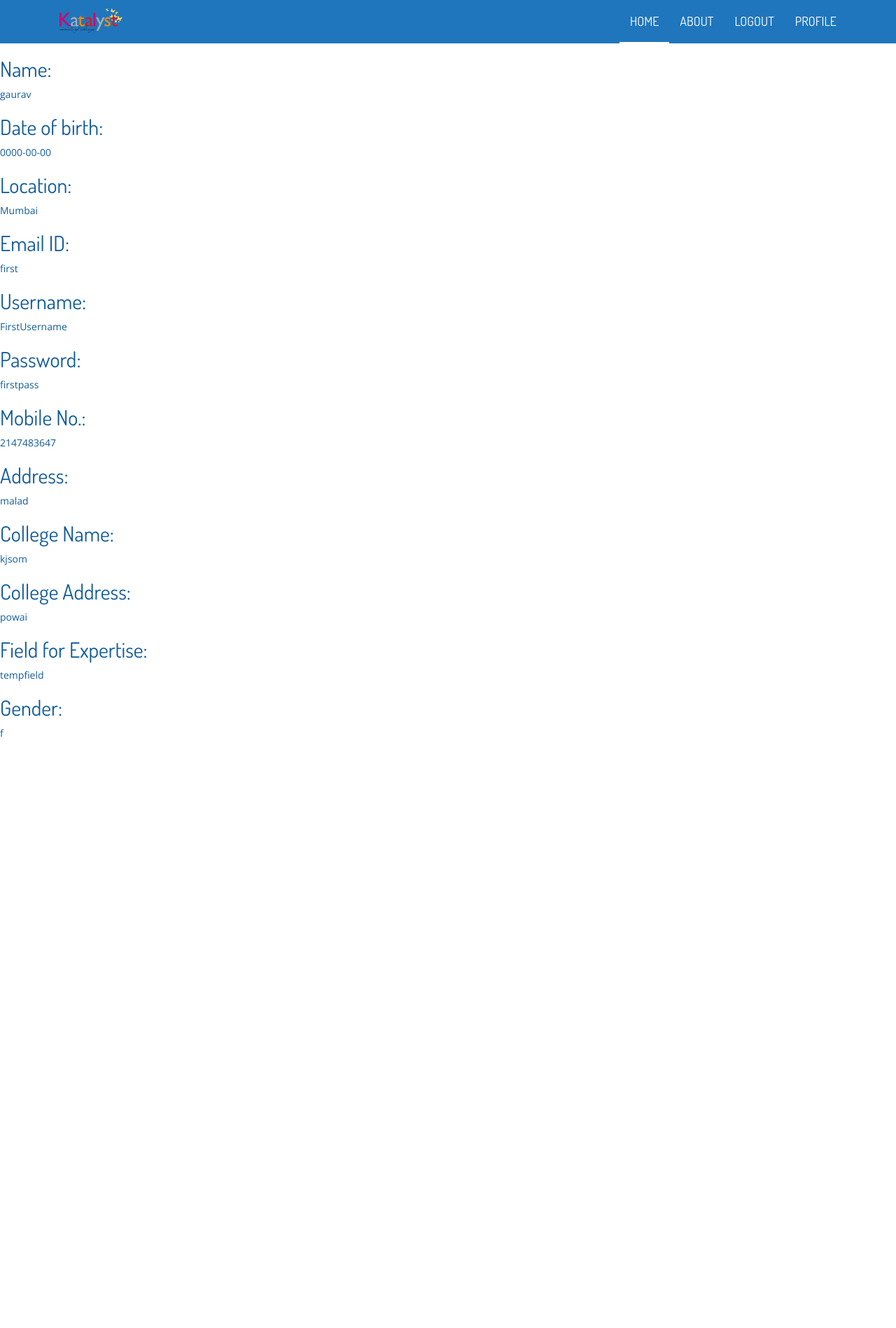
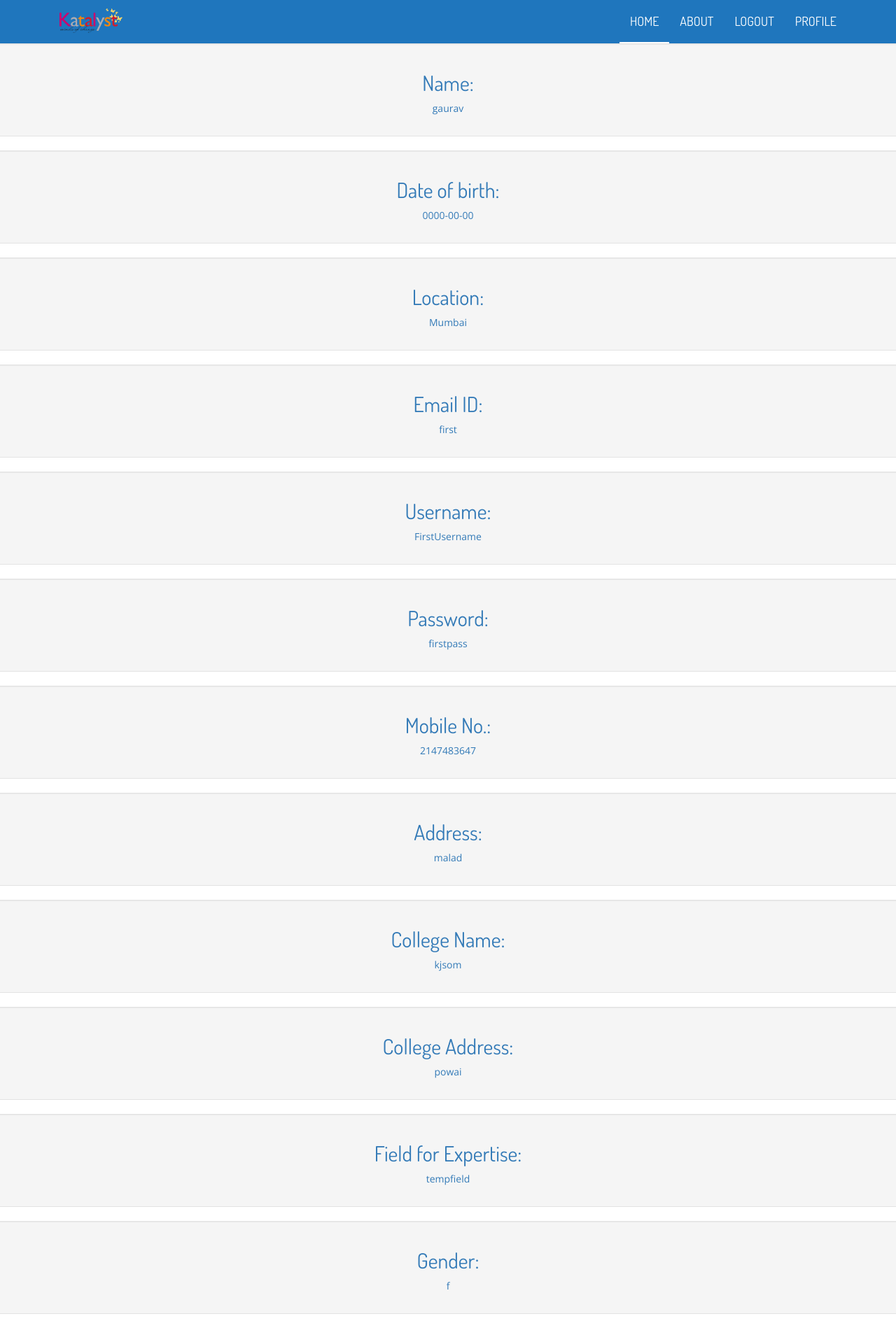
Before and after one commit to Mumbai2016/team-20, a PHP site: page /profile-mentee.php in a window 1280 px wide. Shown: the whole page at 70% size. Before the commit the page ends 1053 px from the top, so only its background shows below. Run offline with PHP 8.4, Linux system fonts and the light colour scheme; a user stored in the database is signed in; data comes from the database, SQL or seed files in the repository; some libraries are stand-ins or nearby versions.

Commit message:
all remaining changes

```diff
--- a/about.html
+++ b/about.html
@@ -51,7 +51,7 @@
 
                   </button>
 
-                  <a class="navbar-brand" href="index.html"><img src="assets/images/logo1.png" alt=""></a>
+                  <a class="navbar-brand" href="index.html"><img style="max-height:35px; margin-top: -3px;margin-left: 0px;background-color:" src="image/logo1.png"></a>
 
                 </div>
 
--- a/contact.html
+++ b/contact.html
@@ -49,7 +49,7 @@
 
                   </button>
 
-                  <a class="navbar-brand" href="index.html"><img src="assets/images/logo1.png" alt=""></a>
+                  <a class="navbar-brand" href="index.html"><img style="max-height:35px; margin-top: -3px;margin-left: 0px;background-color:" src="image/logo1.png"></a>
 
                 </div>
 
--- a/profile-mentee.php
+++ b/profile-mentee.php
@@ -108,90 +108,139 @@
 
 
         </nav>
-		<p>
-		<h2>Name:</h2>
+<div class="row">
+<div class="well">
+		<p class="text-primary text-center">
+		<h2 class="text-primary text-center">Name:</h2>
+		<div class="text-primary text-center">
 		<?php
 			if(isset($_SESSION['username'])){
 				echo $row['name'];
 			}
-		?></p>
-		<p>
-		<h2>Date of birth:</h2>
+		?>
+		</div>
+		</p>
+		</div>
+		</div>
+		<div class="row">
+<div class="well">
+		<p class="text-primary text-center">
+		<h2 class="text-primary text-center">Date of birth:</h2>
+		<div class="text-primary text-center">
 		<?php
 			if(isset($_SESSION['username'])){
 				echo $row['dob'];
 			}
-		?></p>
-		<p>
-		<h2>Location:</h2>
+		?>
+		</div>
+		</p>
+		</div>
+		</div>
+		<div class="row">
+<div class="well">
+		<p class="text-primary text-center">
+		<h2 class="text-primary text-center">Location:</h2>
+		<div class="text-primary text-center">
+
 		<?php
 			if(isset($_SESSION['username'])){
 				echo $row['location'];
 			}
-		?></p>
-		<p>
-		<h2>Email ID:</h2>
+		?>
+		</div></p></div></div>
+		<div class="row">
+<div class="well">
+		<p class="text-primary text-center">
+		<h2 class="text-primary text-center">Email ID:</h2>
+		<div class="text-primary text-center">
 		<?php
 			if(isset($_SESSION['username'])){
 				echo $row['email'];
 			}
-		?></p>
-		<p>
-		<h2>Username:</h2>
+		?>
+		</div></p>
+		</div></div>
+		<div class="row">
+<div class="well">
+		<p class="text-primary text-center">
+		<h2 class="text-primary text-center">Username:</h2>
+		<div class="text-primary text-center">
 		<?php
 			if(isset($_SESSION['username'])){
 				echo $row['username'];
 			}
-		?></p>
-		<p>
-		<h2>Password:</h2>
+		?></div></p></div></div>
+		<div class="row">
+<div class="well">
+		<p class="text-primary text-center">
+		<h2 class="text-primary text-center">Password:</h2>
+		<div class="text-primary text-center">
 		<?php
 			if(isset($_SESSION['username'])){
 				echo $row['password'];
 			}
-		?></p>
-		<p>
-		<h2>Mobile No.:</h2>
+		?></div></p></div></div>
+		<div class="row">
+<div class="well">
+		<p class="text-primary text-center">
+		<h2 class="text-primary text-center">Mobile No.:</h2>
+		<div class="text-primary text-center">
 		<?php
 			if(isset($_SESSION['username'])){
 				echo $row['mobile'];
 			}
-		?></p>
-		<p>
-		<h2>Address:</h2>
+		?></div></p></div></div>
+		<div class="row">
+<div class="well">
+		<p class="text-primary text-center">
+		<h2 class="text-primary text-center">Address:</h2>
+		<div class="text-primary text-center">
 		<?php
 			if(isset($_SESSION['username'])){
 				echo $row['address'];
 			}
-		?></p>
-		<p>
-		<h2>College Name:</h2>
+		?></div></p></div></div>
+		<div class="row">
+<div class="well">
+		<p class="text-primary text-center">
+		<h2 class="text-primary text-center">College Name:</h2>
+		<div class="text-primary text-center">
 		<?php
 			if(isset($_SESSION['username'])){
 				echo $row['college'];
 			}
-		?></p>
-		<p>
-		<h2>College Address:</h2>
+		?></div></p></div></div>
+		<div class="row">
+<div class="well">
+		<p class="text-primary text-center">
+		<h2 class="text-primary text-center">College Address:</h2>
+		<div class="text-primary text-center">
 		<?php
 			if(isset($_SESSION['username'])){
 				echo $row['compAddr'];
 			}
-		?></p>
-		<p>
-		<h2>Field for Expertise:</h2>
+		?></div></p></div></div>
+		<div class="row">
+<div class="well">
+		<p class="text-primary text-center">
+		<h2 class="text-primary text-center">Field for Expertise:</h2>
+		<div class="text-primary text-center">
 		<?php
 			if(isset($_SESSION['username'])){
 				echo $row['field'];
 			}
-		?></p>
-		<p>
-		<h2>Gender:</h2>
+		?></div></p></div></div>
+		<div class="row">
+<div class="well">
+		<p class="text-primary text-center">
+		<h2 class="text-primary text-center">Gender:</h2>
+		<div class="text-primary text-center">
 		<?php
 			if(isset($_SESSION['username'])){
 				echo $row['gender'];
 			}
-		?></p>
+		?>
+		</div></p></div></div>
 		</body>
 
 	</html>
```
Also changed, not shown: loginneww.php (+69 -7 lines).
